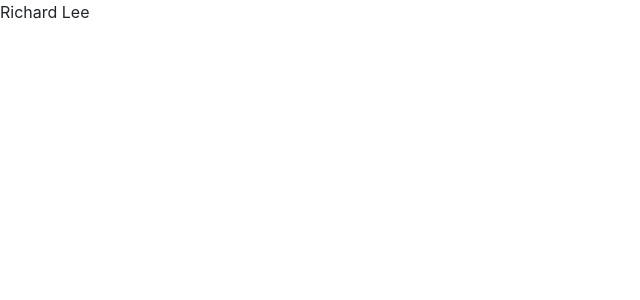
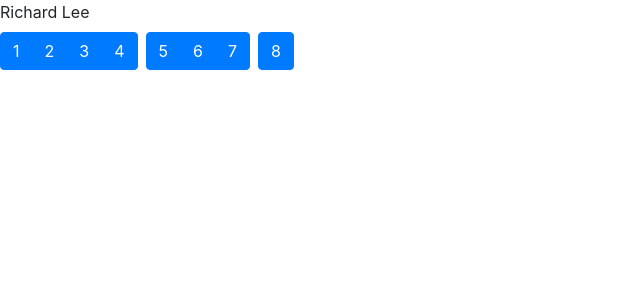
Before and after one commit to richard-d-lee/Portfolio, a React (Create React App) app in the folder client/: page / in a window 1280 px wide. Shown: the top 300 px of the page, without its empty margins (0-640 px from the left). Built offline with nearby package versions, Linux system fonts and the light colour scheme; the HTML template or start-up script is replaced by a standard one.

Commit message:
Baby steps

```diff
--- a/client/src/App.jsx
+++ b/client/src/App.jsx
@@ -1,4 +1,6 @@
 import React from 'react';
+import ButtonToolbar from 'react-bootstrap/ButtonToolbar'
+import ButtonGroup from 'react-bootstrap/ButtonGroup'
 import Button from 'react-bootstrap/Button';
 import Banner from './components/Banner.jsx';
 
@@ -7,6 +9,17 @@ class App extends React.Component {
     return (
       <div className="full-app">
         <Banner />
+        <ButtonToolbar aria-label="Toolbar with button groups">
+          <ButtonGroup className="mr-2" aria-label="First group">
+            <Button>1</Button> <Button>2</Button> <Button>3</Button> <Button>4</Button>
+          </ButtonGroup>
+          <ButtonGroup className="mr-2" aria-label="Second group">
+            <Button>5</Button> <Button>6</Button> <Button>7</Button>
+          </ButtonGroup>
+          <ButtonGroup aria-label="Third group">
+            <Button>8</Button>
+          </ButtonGroup>
+        </ButtonToolbar>
       </div>
     );
   }
```
Also changed, not shown: 2 other files (tests, documents, lock files or other folders).
